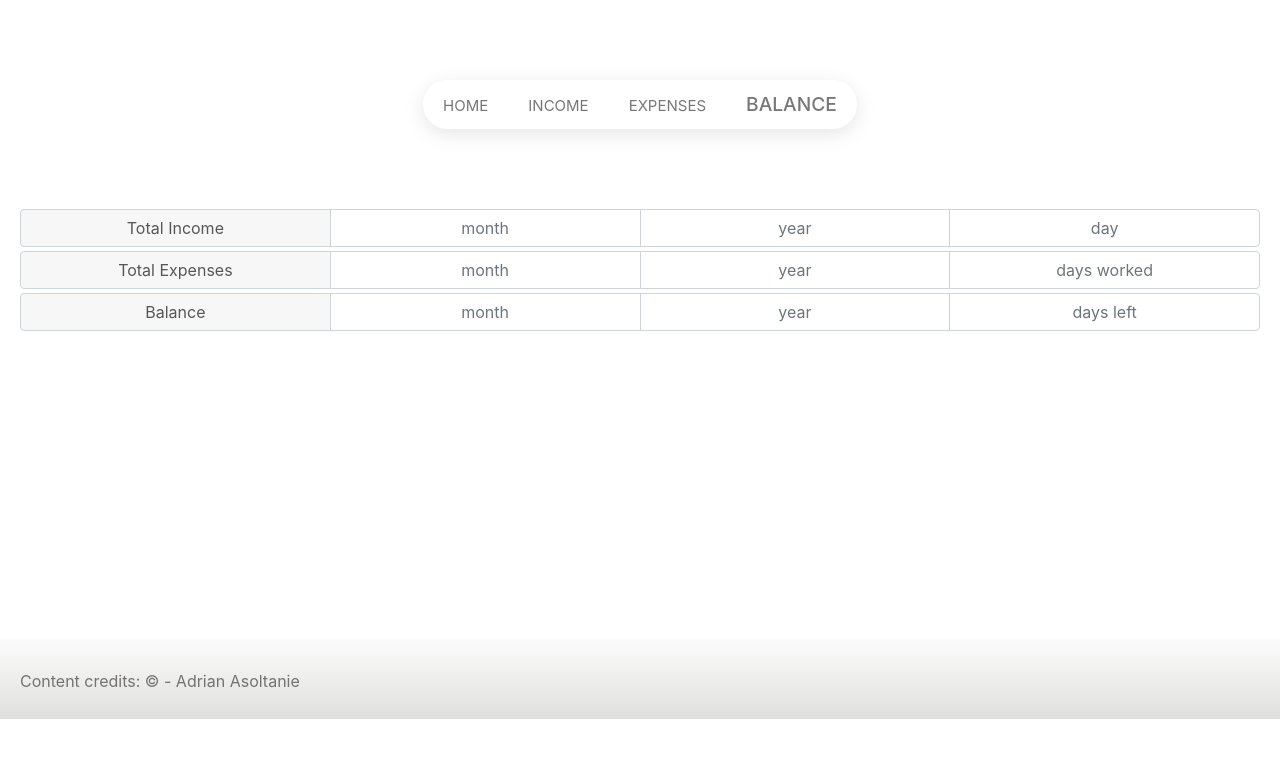
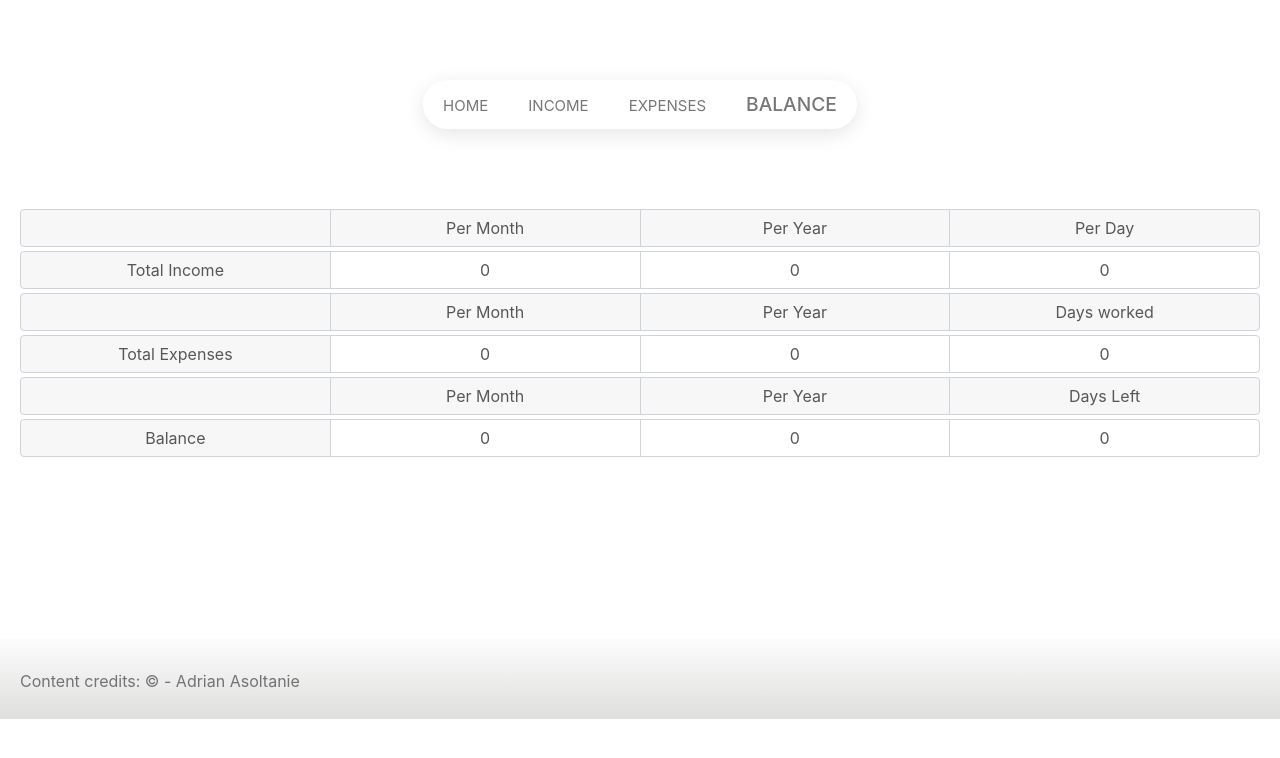
Before and after one commit to MariaChira/Budget--app, a React (Create React App) app in the folder budget-app/: page /balance in a window 1280 px wide. Shown: the top 758 px of the page. Built offline with nearby package versions, Linux system fonts and the light colour scheme.

Commit message:
add balance

```diff
--- a/budget-app/src/components/cardExpenses/cardExpenses.jsx
+++ b/budget-app/src/components/cardExpenses/cardExpenses.jsx
@@ -86,7 +86,7 @@ const CardExpenses = (props) => {
         />
         <FormControl aria-label="Month" value="Month" disabled />
         <FormControl aria-label="Year" value="Year" disabled />
-        <FormControl aria-label="Day" Value="Day" disabled />
+        <FormControl aria-label="Day" Value="Days Worked" disabled />
       </InputGroup>
 
       <InputGroup className="mb-1">
--- a/budget-app/src/pages/balance/balance.jsx
+++ b/budget-app/src/pages/balance/balance.jsx
@@ -4,9 +4,21 @@ import "./balance.css"
 import { InputGroup, FormControl } from "react-bootstrap"
 
 const Balance = () => {
+
+  const incomeTotal = JSON.parse(sessionStorage.getItem("incomeTotal"))
+  const expensesTotal = JSON.parse(sessionStorage.getItem("expensesTotal"))
+
   return (
     <div className="container-budget">
+
+
       <div className="balance-container">
+      <InputGroup className="mb-1">
+        <FormControl aria-label="Labels" disabled />
+        <FormControl aria-label="Month" value="Per Month" disabled />
+        <FormControl aria-label="Year" value="Per Year" disabled />
+        <FormControl aria-label="Day" Value="Per Day" disabled />
+      </InputGroup>
         <InputGroup className="mb-1">
           <FormControl aria-label="total" value="Total Income" disabled />
           <FormControl
@@ -14,23 +26,30 @@ const Balance = () => {
             aria-label="total-month"
             placeholder="month"
             readOnly
-            value=""
+            value={incomeTotal?.totalMonthly || 0 }
           />
+
           <FormControl
             className="year-day"
             aria-label="total-year"
             placeholder="year"
             readOnly
-            value=""
+            value={incomeTotal?.totalYearly || 0 }
           />
           <FormControl
             className="year-day"
             aria-label="total-day"
             placeholder="day"
             readOnly
-            value=""
+            value={incomeTotal?.totalDaily || 0 }
           />
         </InputGroup>
+        <InputGroup className="mb-1">
+        <FormControl aria-label="Labels"  disabled />
+        <FormControl aria-label="Month" value="Per Month" disabled />
+        <FormControl aria-label="Year" value="Per Year" disabled />
+        <FormControl aria-label="Day" Value="Days worked" disabled />
+      </InputGroup>
         <InputGroup className="mb-1">
           <FormControl aria-label="total" value="Total Expenses" disabled />
           <FormControl
@@ -38,23 +57,29 @@ const Balance = () => {
             aria-label="total-month"
             placeholder="month"
             readOnly
-            value=""
+            value={expensesTotal?.totalMonthly || 0 }
           />
           <FormControl
             className="year-day"
             aria-label="total-year"
             placeholder="year"
             readOnly
-            value=""
+            value={expensesTotal?.totalYearly || 0 }
           />
           <FormControl
             className="year-day"
             aria-label="total-day"
             placeholder="days worked"
             readOnly
-            value=""
+            value={expensesTotal?.totalDaily || 0 }
           />
         </InputGroup>
+        <InputGroup className="mb-1">
+        <FormControl aria-label="Labels"  disabled />
+        <FormControl aria-label="Month" value="Per Month" disabled />
+        <FormControl aria-label="Year" value="Per Year" disabled />
+        <FormControl aria-label="Day" Value="Days Left" disabled />
+      </InputGroup>
         <InputGroup className="mb-1">
           <FormControl aria-label="total" value="Balance" disabled />
           <FormControl
@@ -62,14 +87,14 @@ const Balance = () => {
             aria-label="total-month"
             placeholder="month"
             readOnly
-            value=""
+            value={(incomeTotal?.totalMonthly - expensesTotal?.totalMonthly) || 0}
           />
           <FormControl
             className="year-day"
             aria-label="total-year"
             placeholder="year"
             readOnly
-            value=""
+            value={(incomeTotal?.totalYearly - expensesTotal?.totalYearly) || 0}
           />
           {/* Total days in balance is 365 (days a year) - total-expenses-days-worked */}
           <FormControl
@@ -77,7 +102,7 @@ const Balance = () => {
             aria-label="total-day"
             placeholder="days left"
             readOnly
-            value=""
+            value={(260 - expensesTotal?.totalDaily) || 0}
           />
         </InputGroup>
       </div>
```
